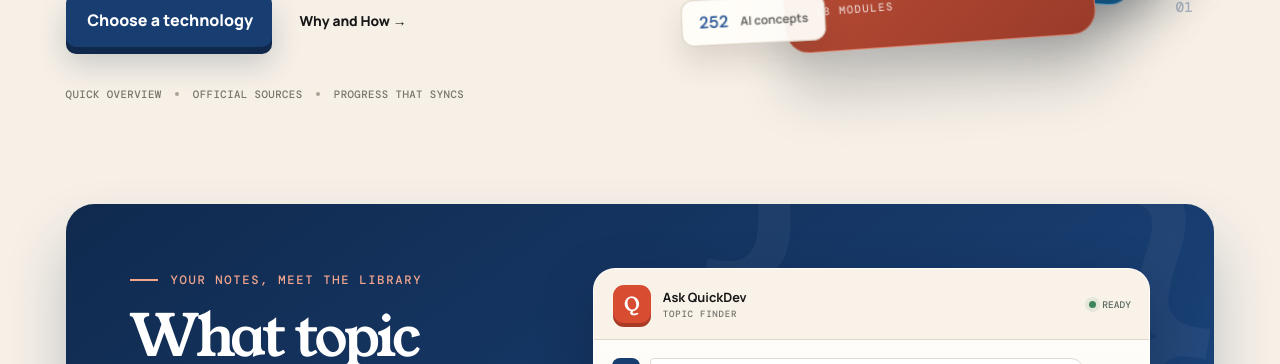
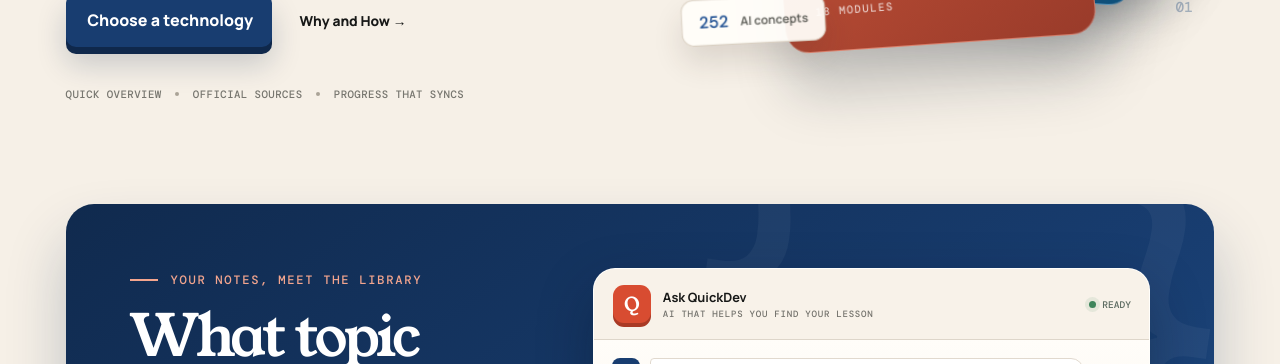
Before and after one commit to aigwotts1/java, a website: page home.html in a window 1280 px wide. Shown: the part 588-952 px from the top of the page. Drawn offline with nearby package versions, Linux system fonts and the light colour scheme; no server answers.

Commit message:
text changes

```diff
--- a/home.html
+++ b/home.html
@@ -74,7 +74,7 @@
         <div class="discovery-chat">
           <div class="chat-heading">
             <span class="chat-avatar" aria-hidden="true">Q</span>
-            <div><strong>Ask QuickDev</strong><small> Topic finder</small></div>
+            <div><strong>Ask QuickDev</strong><small> AI That Helps You Find Your Lesson</small></div>
             <span class="chat-status"><i></i> Ready</span>
           </div>
 
```
